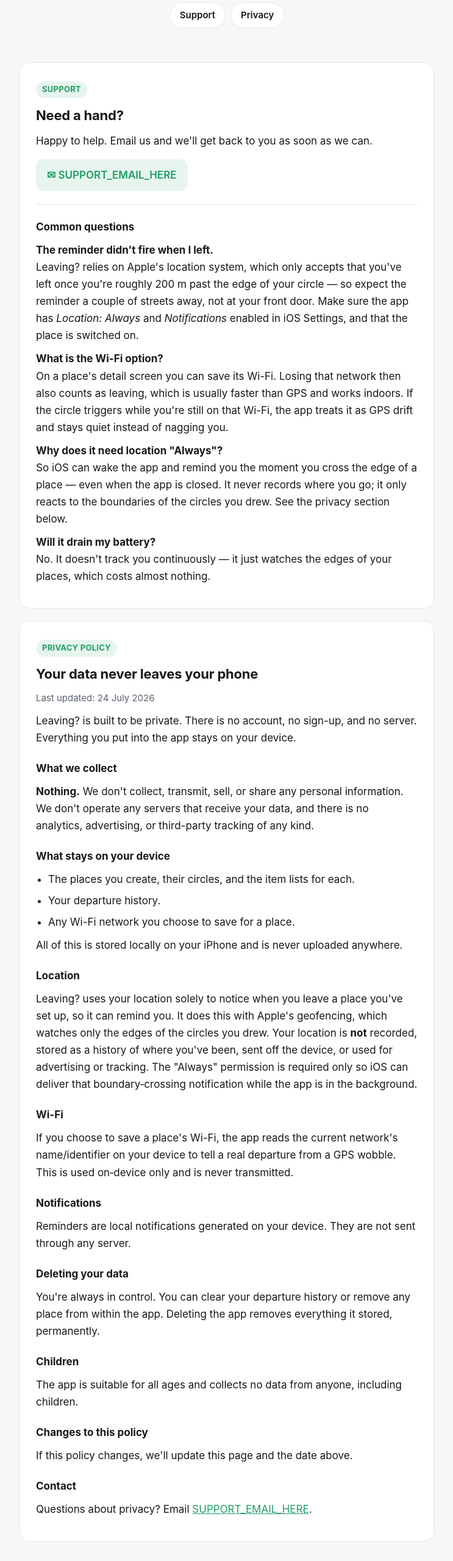
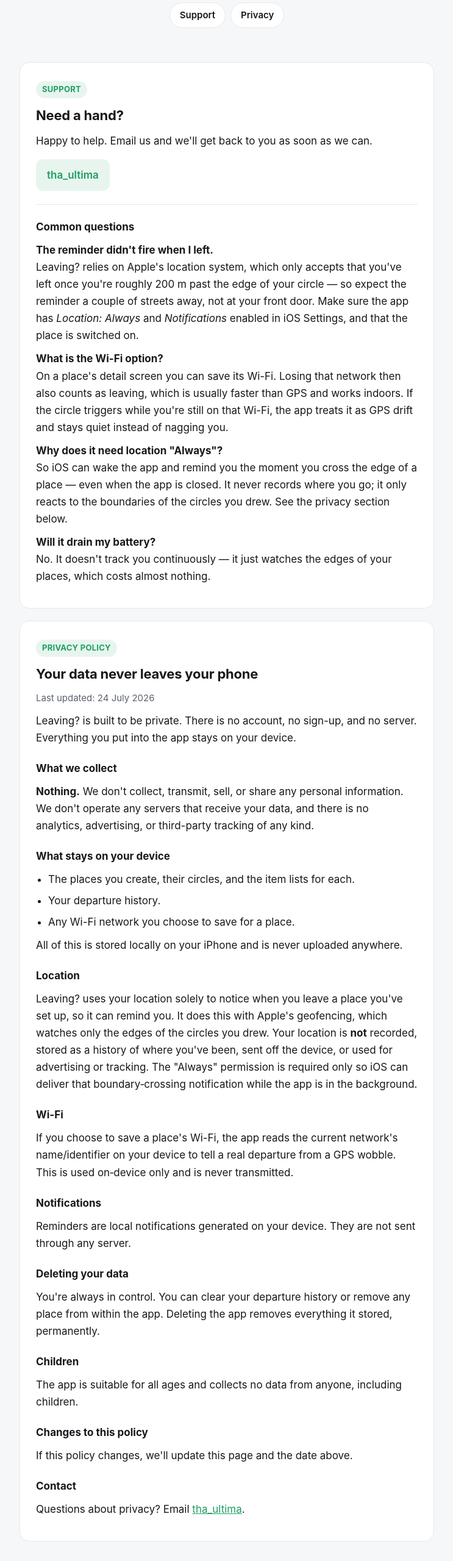
Before and after one commit to Hybridia/Leaving, a plain HTML site: page index.html in a window 1280 px wide. Shown: the part 240-2800 px from the top of the page at 61% size, without its empty margins (268-1011 px from the left). Drawn offline with Linux system fonts and the light colour scheme.

Commit message:
Update index.html

```diff
--- a/index.html
+++ b/index.html
@@ -127,7 +127,7 @@
     <span class="pill">Support</span>
     <h2>Need a hand?</h2>
     <p>Happy to help. Email us and we'll get back to you as soon as we can.</p>
-    <p><a class="contact" href="mailto:SUPPORT_EMAIL_HERE">✉︎ SUPPORT_EMAIL_HERE</a></p>
+    <p><a class="contact" href="mailto:tha_ultima@hotmail.com">tha_ultima</a></p>
 
     <hr class="divider">
 
@@ -212,7 +212,7 @@
 
     <h3>Contact</h3>
     <p>Questions about privacy? Email
-    <a href="mailto:SUPPORT_EMAIL_HERE">SUPPORT_EMAIL_HERE</a>.</p>
+    <a href="mailto:tha_ultima@hotmail.com">tha_ultima</a>.</p>
   </section>
 
   <footer>
```
